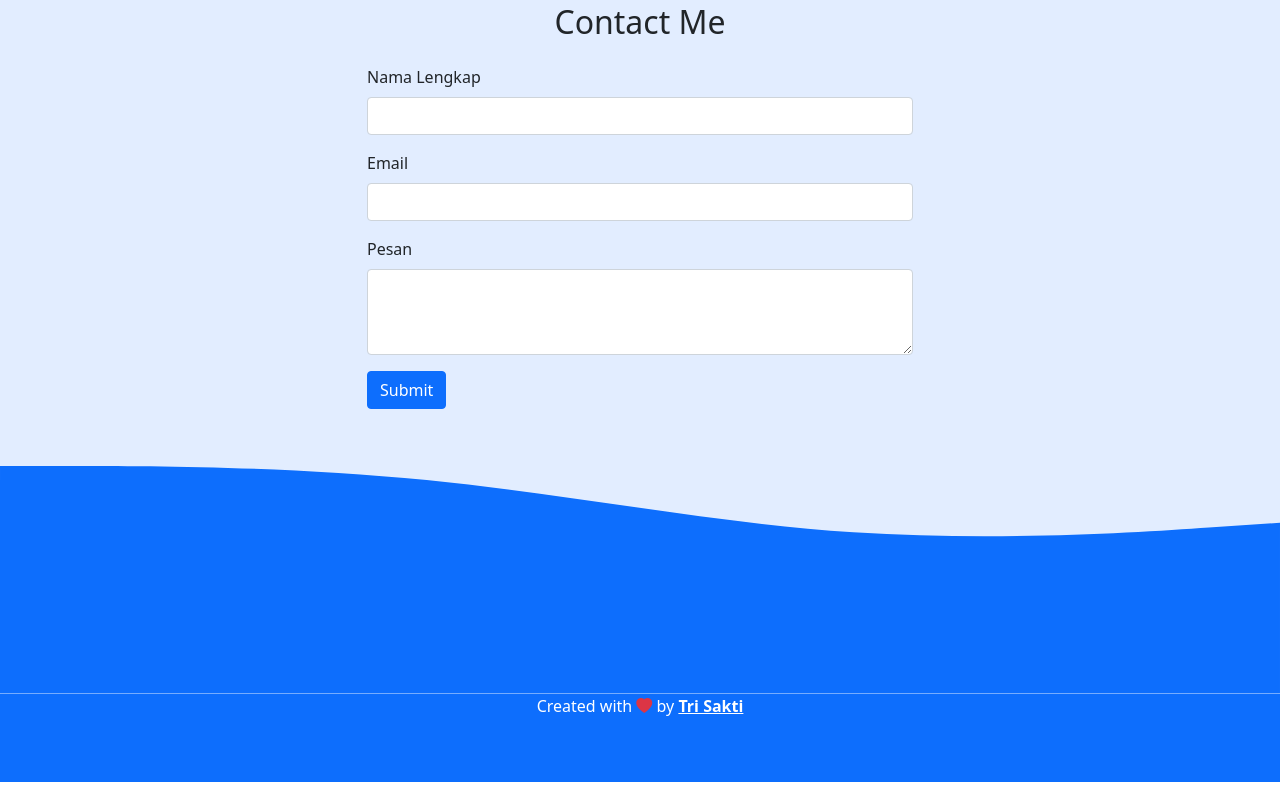
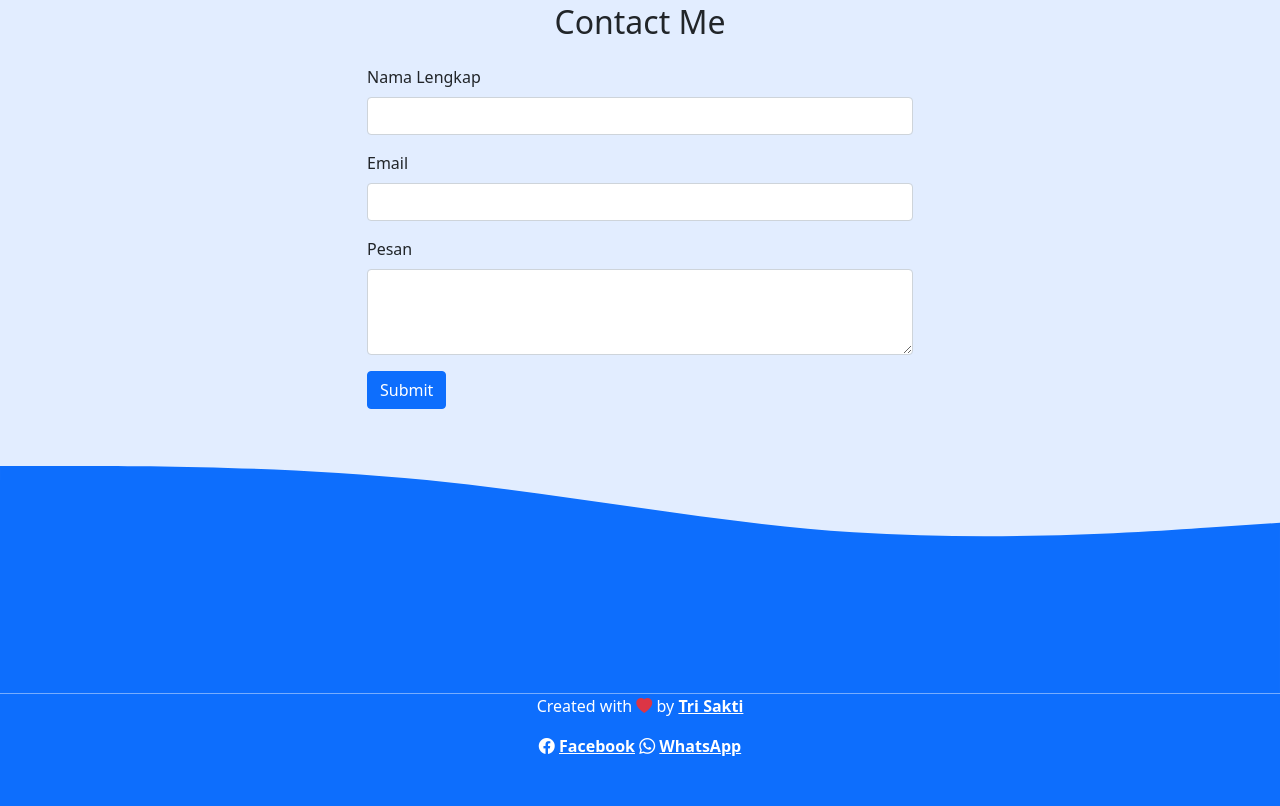
Before and after one commit to sakti-stake/sakti-stake.github.io, a plain HTML site: page index.html in a window 1280 px wide. Shown: the part 2734-3540 px from the top of the page. Before the commit the page ends 3516 px from the top, so only its background shows below. Drawn offline with nearby package versions, Linux system fonts and the light colour scheme.

Commit message:
menambaahkan sosial media di footer

```diff
--- a/index.html
+++ b/index.html
@@ -244,6 +244,15 @@
 					>Tri Sakti</a
 				>
 			</p>
+			<i class="bi bi-facebook"></i>
+			<a href="https://www.facebook.com/tri.sakti.336333/" target="_blank" class="text-white fw-bold">Facebook</a>
+			<i class="bi bi-whatsapp"></i>
+			<a
+				href="https://api.whatsapp.com/send/?phone=62895380204238&text&app_absent=0"
+				target="_blank"
+				class="text-white fw-bold"
+				>WhatsApp</a
+			>
 		</footer>
 		<!-- End -->
 		<script
```
